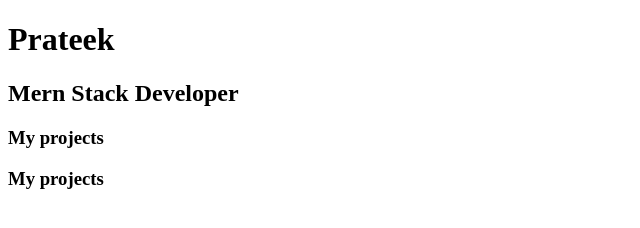
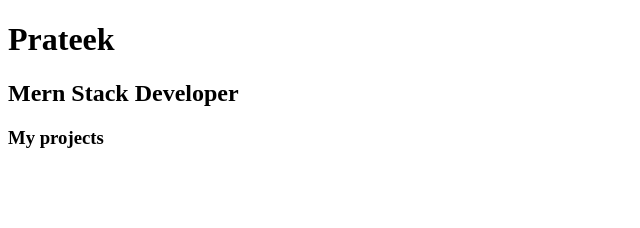
Before and after one commit to Prateek-Kandoju/Prateek-Kandoju.github.io, a plain HTML site: page index.html in a window 1280 px wide. Shown: the whole page, without its empty margins (0-640 px from the left). Drawn offline with Linux system fonts and the light colour scheme.

Commit message:
Adding initial changes

```diff
--- a/index.html
+++ b/index.html
@@ -8,7 +8,5 @@
 <body>
     <h1>Prateek</h1>
     <h2>Mern Stack Developer</h2>
-    <h3>My projects</h3>
-    <h3>My projects</h3>
-</body>
+    <h3>My projects</h3></body>
 </html>
```
